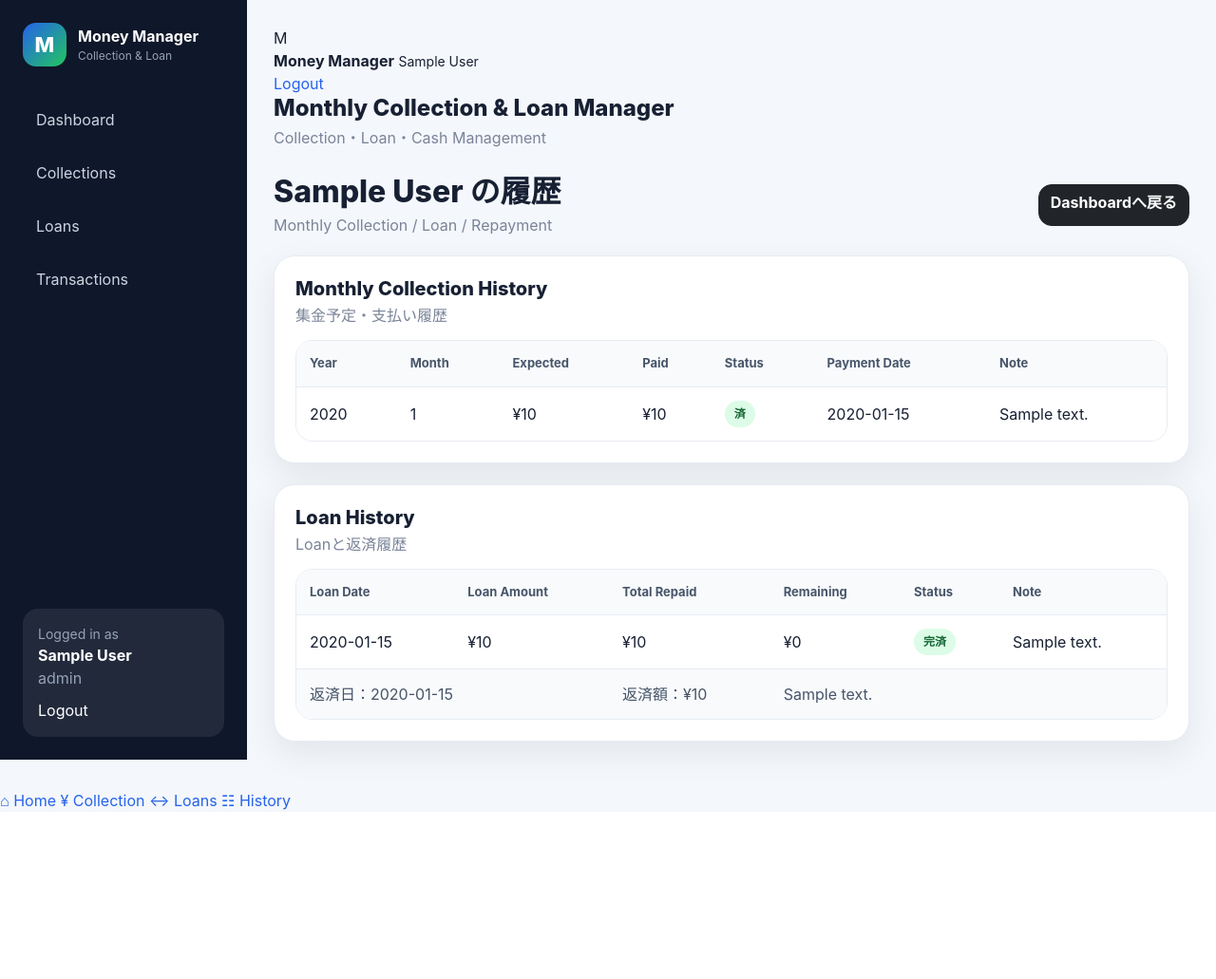
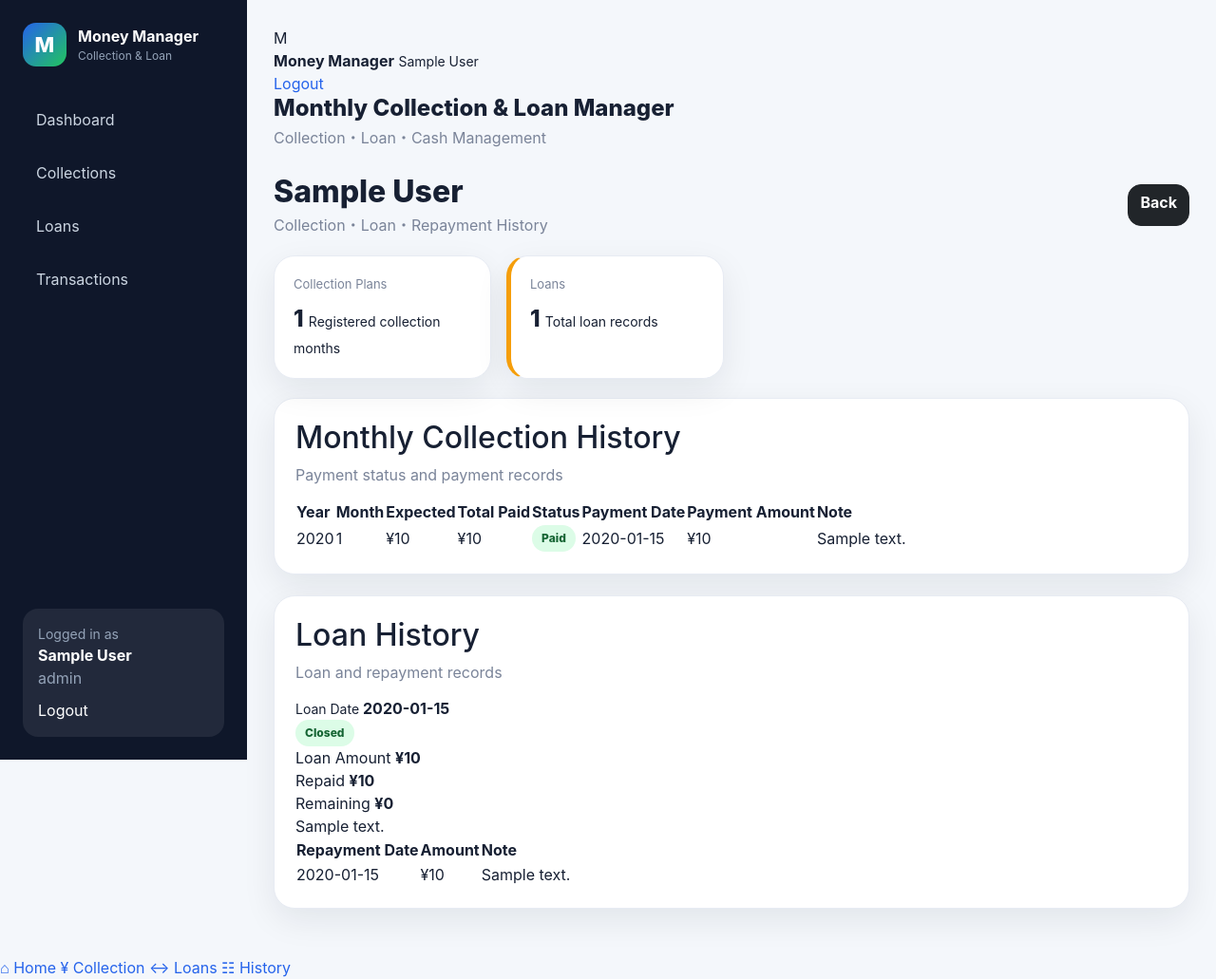
Before and after one commit to LearningwithSudip/monthly-collection-loan-manager, a Flask app: page /user-history/1 in a window 1280 px wide. Shown: the whole page at 95% size. Before the commit the page ends 853 px from the top, so only its background shows below. Run offline with Flask 3, Linux system fonts and the light colour scheme; a user stored in the database is signed in; tables that the repository leaves empty hold one stand-in row (values such as "Sample post").

Commit message:
Update user history page layout and content

```diff
--- a/templates/user_history.html
+++ b/templates/user_history.html
@@ -1,120 +1,505 @@
 {% extends "base.html" %}
+
+
+{% block title %}
+{{ user.name }} | User History
+{% endblock %}
+
 
 {% block content %}
 
+
 <div class="page-head">
+
+
     <div>
-        <h2>{{ user.name }} の履歴</h2>
-        <p>Monthly Collection / Loan / Repayment</p>
+
+        <h2>
+            {{ user.name }}
+        </h2>
+
+        <p>
+            Collection・Loan・Repayment History
+        </p>
+
     </div>
 
-    <a href="{{ url_for('dashboard') }}" class="btn btn-dark">
-        Dashboardへ戻る
+
+    <a
+        href="{{ url_for('dashboard.dashboard') }}"
+        class="btn btn-dark"
+    >
+        Back
     </a>
+
+
 </div>
 
+
+
+<section class="stats-grid history-stats">
+
+
+    <article class="stat-card success">
+
+        <span>
+            Collection Plans
+        </span>
+
+        <strong>
+            {{ collection_plans | length }}
+        </strong>
+
+        <small>
+            Registered collection months
+        </small>
+
+    </article>
+
+
+
+    <article class="stat-card warning">
+
+        <span>
+            Loans
+        </span>
+
+        <strong>
+            {{ loans | length }}
+        </strong>
+
+        <small>
+            Total loan records
+        </small>
+
+    </article>
+
+
+</section>
+
+
+
 <section class="panel">
+
+
     <div class="section-title">
-        <h3>Monthly Collection History</h3>
-        <p>集金予定・支払い履歴</p>
+
+        <div>
+
+            <h2>
+                Monthly Collection History
+            </h2>
+
+            <p>
+                Payment status and payment records
+            </p>
+
         </div>
 
-    <div class="table-wrap">
-        <table class="modern-table">
+    </div>
+
+
+
+    <div class="table-scroll">
+
+
+        <table class="app-table">
+
+
+            <thead>
+
                 <tr>
+
                     <th>Year</th>
+
                     <th>Month</th>
+
                     <th>Expected</th>
-                <th>Paid</th>
+
+                    <th>Total Paid</th>
+
                     <th>Status</th>
+
                     <th>Payment Date</th>
+
+                    <th>Payment Amount</th>
+
                     <th>Note</th>
+
                 </tr>
 
+            </thead>
+
+
+
+            <tbody>
+
+
                 {% for plan in collection_plans %}
+
+
                     {% set total_paid = plan.payments | sum(attribute='paid_amount') %}
 
+
                     {% if plan.payments | length == 0 %}
+
+
                     <tr>
+
                         <td>{{ plan.year }}</td>
+
                         <td>{{ plan.month }}</td>
-                    <td>¥{{ plan.expected_amount | money }}</td>
-                    <td>¥0</td>
-                    <td><span class="status danger">未払い</span></td>
-                    <td>-</td>
-                    <td>-</td>
+
+                        <td>
+                            ¥{{ plan.expected_amount | money }}
+                        </td>
+
+                        <td>
+                            ¥0
+                        </td>
+
+                        <td>
+
+                            <span class="status danger">
+                                Unpaid
+                            </span>
+
+                        </td>
+
+                        <td>—</td>
+
+                        <td>—</td>
+
+                        <td>—</td>
+
                     </tr>
+
+
+                    {% else %}
+
+
+                        {% for payment in plan.payments %}
+
+
+                        <tr>
+
+
+                            <td>
+                                {{ plan.year }}
+                            </td>
+
+
+                            <td>
+                                {{ plan.month }}
+                            </td>
+
+
+                            <td>
+                                ¥{{ plan.expected_amount | money }}
+                            </td>
+
+
+                            <td>
+                                ¥{{ total_paid | money }}
+                            </td>
+
+
+                            <td>
+
+
+                                {% if total_paid < plan.expected_amount %}
+
+                                    <span class="status warning">
+                                        Partial
+                                    </span>
+
+
+                                {% elif total_paid == plan.expected_amount %}
+
+                                    <span class="status success">
+                                        Paid
+                                    </span>
+
+
+                                {% else %}
+
+                                    <span class="status info">
+                                        Overpaid
+                                    </span>
+
+
                                 {% endif %}
 
-                {% for payment in plan.payments %}
+
+                            </td>
+
+
+                            <td>
+                                {{ payment.paid_date }}
+                            </td>
+
+
+                            <td>
+                                ¥{{ payment.paid_amount | money }}
+                            </td>
+
+
+                            <td>
+                                {{ payment.note or "—" }}
+                            </td>
+
+
+                        </tr>
+
+
+                        {% endfor %}
+
+
+                    {% endif %}
+
+
+                {% else %}
+
+
                     <tr>
-                    <td>{{ plan.year }}</td>
-                    <td>{{ plan.month }}</td>
-                    <td>¥{{ plan.expected_amount | money }}</td>
-                    <td>¥{{ payment.paid_amount | money }}</td>
-                    <td>
-                        {% if total_paid < plan.expected_amount %}
-                        <span class="status warning">一部</span>
-                        {% elif total_paid == plan.expected_amount %}
-                        <span class="status success">済</span>
-                        {% else %}
-                        <span class="status info">過払い</span>
-                        {% endif %}
+
+                        <td
+                            colspan="8"
+                            class="empty-table"
+                        >
+                            No collection history.
                         </td>
-                    <td>{{ payment.paid_date }}</td>
-                    <td>{{ payment.note }}</td>
+
                     </tr>
+
+
                 {% endfor %}
-            {% endfor %}
+
+
+            </tbody>
+
+
         </table>
+
+
     </div>
+
+
 </section>
 
+
+
 <section class="panel">
+
+
     <div class="section-title">
-        <h3>Loan History</h3>
-        <p>Loanと返済履歴</p>
+
+        <div>
+
+            <h2>
+                Loan History
+            </h2>
+
+            <p>
+                Loan and repayment records
+            </p>
+
         </div>
 
-    <div class="table-wrap">
-        <table class="modern-table">
+    </div>
+
+
+
+    {% for loan in loans %}
+
+
+        {% set repaid = loan_repaid(loan) %}
+
+        {% set remaining = loan.amount - repaid %}
+
+
+        <article class="loan-history-card">
+
+
+            <div class="loan-history-head">
+
+
+                <div>
+
+                    <small>
+                        Loan Date
+                    </small>
+
+                    <strong>
+                        {{ loan.loan_date }}
+                    </strong>
+
+                </div>
+
+
+                {% if remaining <= 0 %}
+
+                    <span class="status success">
+                        Closed
+                    </span>
+
+                {% else %}
+
+                    <span class="status warning">
+                        Active
+                    </span>
+
+                {% endif %}
+
+
+            </div>
+
+
+
+            <div class="loan-history-values">
+
+
+                <div>
+
+                    <span>
+                        Loan Amount
+                    </span>
+
+                    <strong>
+                        ¥{{ loan.amount | money }}
+                    </strong>
+
+                </div>
+
+
+                <div>
+
+                    <span>
+                        Repaid
+                    </span>
+
+                    <strong>
+                        ¥{{ repaid | money }}
+                    </strong>
+
+                </div>
+
+
+                <div>
+
+                    <span>
+                        Remaining
+                    </span>
+
+                    <strong>
+                        ¥{{ remaining | money }}
+                    </strong>
+
+                </div>
+
+
+            </div>
+
+
+
+            {% if loan.note %}
+
+            <div class="loan-note">
+                {{ loan.note }}
+            </div>
+
+            {% endif %}
+
+
+
+            <div class="table-scroll repayment-table">
+
+
+                <table class="app-table">
+
+
+                    <thead>
+
                         <tr>
-                <th>Loan Date</th>
-                <th>Loan Amount</th>
-                <th>Total Repaid</th>
-                <th>Remaining</th>
-                <th>Status</th>
+
+                            <th>Repayment Date</th>
+
+                            <th>Amount</th>
+
                             <th>Note</th>
+
                         </tr>
 
-            {% for loan in loans %}
-                {% set repaid = loan_repaid(loan) %}
-                {% set remaining = loan.amount - repaid %}
+                    </thead>
+
+
+                    <tbody>
+
+
+                        {% for repayment in loan.repayments %}
+
+
                         <tr>
-                    <td>{{ loan.loan_date }}</td>
-                    <td>¥{{ loan.amount | money }}</td>
-                    <td>¥{{ repaid | money }}</td>
-                    <td>¥{{ remaining | money }}</td>
+
                             <td>
-                        {% if remaining <= 0 %}
-                        <span class="status success">完済</span>
-                        {% else %}
-                        <span class="status warning">返済中</span>
-                        {% endif %}
+                                {{ repayment.repayment_date }}
                             </td>
-                    <td>{{ loan.note }}</td>
+
+                            <td>
+                                ¥{{ repayment.amount | money }}
+                            </td>
+
+                            <td>
+                                {{ repayment.note or "—" }}
+                            </td>
+
                         </tr>
 
-                {% for repayment in loan.repayments %}
-                <tr class="sub-row">
-                    <td colspan="2">返済日：{{ repayment.repayment_date }}</td>
-                    <td>返済額：¥{{ repayment.amount | money }}</td>
-                    <td colspan="3">{{ repayment.note }}</td>
+
+                        {% else %}
+
+
+                        <tr>
+
+                            <td
+                                colspan="3"
+                                class="empty-table"
+                            >
+                                No repayments.
+                            </td>
+
                         </tr>
+
+
                         {% endfor %}
+
+
+                    </tbody>
+
+
+                </table>
+
+
+            </div>
+
+
+        </article>
+
+
+    {% else %}
+
+
+        <div class="empty-state">
+
+            No loan history.
+
+        </div>
+
+
     {% endfor %}
-        </table>
-    </div>
+
+
 </section>
 
+
 {% endblock %}
```
Lines whose indentation alone changed are shown as unchanged.
